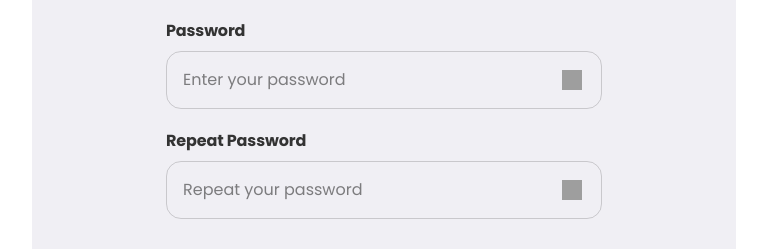
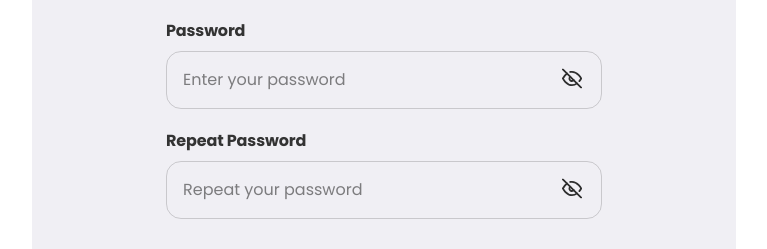
Before and after one commit to dima50066/FiveForce-Frontend, a React (Vite) app: page /signup in a window 1280 px wide. Shown: the part 474-723 px from the top of the page, without its empty margins (256-1023 px from the left). Built offline with nearby package versions, Linux system fonts and the light colour scheme; grey boxes are pictures that could not be loaded.

Commit message:
addSprIcon

```diff
--- a/src/components/SignInForm/SignInForm.jsx
+++ b/src/components/SignInForm/SignInForm.jsx
@@ -8,8 +8,7 @@ import * as yup from 'yup';
 import { toast } from 'react-toastify';
 import { login } from '../../redux/user/operations';
 import css from './SignInForm.module.css';
-import eye from '../../shared/Icons/eye.svg';
-import eyeOff from '../../shared/Icons/eyeOff.svg';
+import Icon from '../../shared/Icons/Icon';
 import { selectIsLoading, selectAuthError } from '../../redux/user/selectors';
 
 const validationSchema = yup.object({
@@ -80,11 +79,12 @@ const SignInForm = () => {
               className={css.iconButton}
               onClick={() => setShowPassword(!showPassword)}
             >
-              <img
-                src={showPassword ? eye : eyeOff}
-                alt="Toggle password visibility"
-                className={css.icon}
-              />
+            <Icon
+                 className={css.icon}
+                 id={showPassword ? 'eye' : 'eyeOff'}
+                 width="20"
+                 height="20"
+                            />
             </button>
           </div>
           {errors.password && (
--- a/src/components/SignUpForm/SignUpForm.jsx
+++ b/src/components/SignUpForm/SignUpForm.jsx
@@ -9,8 +9,7 @@ import { toast } from 'react-toastify';
 import { register } from '../../redux/user/operations';
 import { selectIsLoading, selectAuthError } from '../../redux/user/selectors'; // Підключення селекторів
 import css from './SignUpForm.module.css';
-import eye from '../../shared/Icons/eye.svg';
-import eyeOff from '../../shared/Icons/eyeOff.svg';
+import Icon from '../../shared/Icons/Icon';
 
 const validationSchema = yup.object({
   email: yup
@@ -90,11 +89,12 @@ const SignUpForm = () => {
               className={css.iconButton}
               onClick={() => setShowPassword(!showPassword)}
             >
-              <img
-                src={showPassword ? eye : eyeOff}
-                alt="Toggle password visibility"
-                className={css.icon}
-              />
+              <Icon
+                 className={css.icon}
+                 id={showPassword? 'eye' : 'eyeOff'}
+                 width="20"
+                 height="20"
+                            />
             </button>
           </div>
           {errors.password && (
@@ -115,11 +115,12 @@ const SignUpForm = () => {
               className={css.iconButton}
               onClick={() => setShowRepeatPassword(!showRepeatPassword)}
             >
-              <img
-                src={showRepeatPassword ? eye : eyeOff}
-                alt="Toggle repeat password visibility"
-                className={css.icon}
-              />
+              <Icon
+                 className={css.icon}
+                 id={showRepeatPassword? 'eye' : 'eyeOff'}
+                 width="20"
+                 height="20"
+                            />
             </button>
           </div>
           {errors.repeatPassword && (
```
